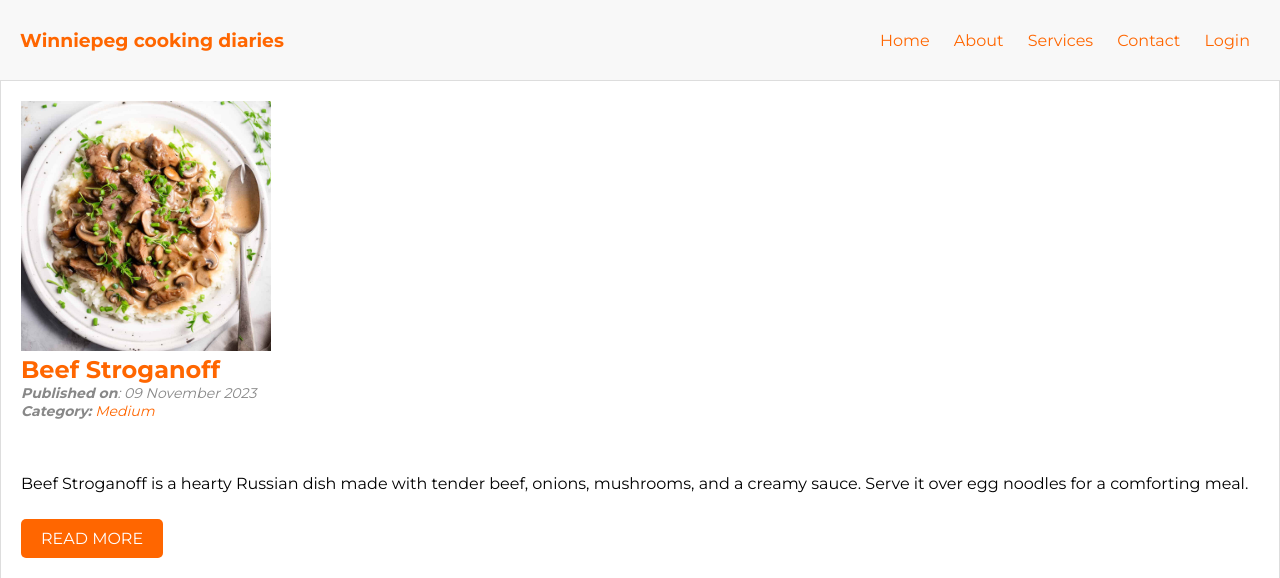
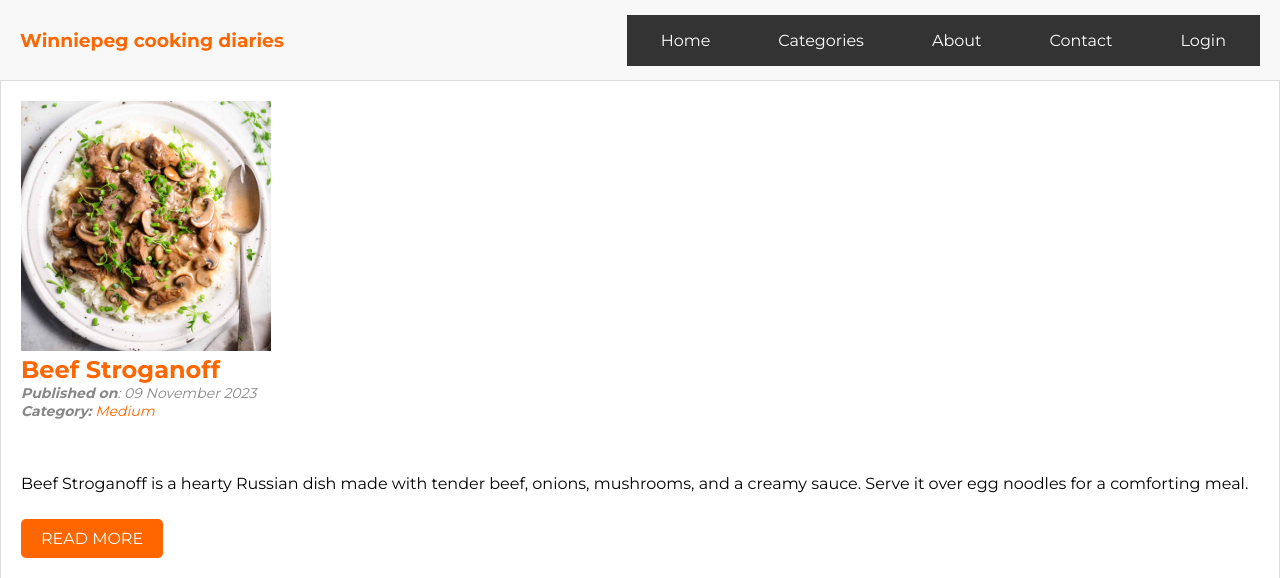
Before and after one commit to tejus07/php-cms, a PHP site: page / in a window 1280 px wide. Shown: the top 578 px of the page. Run offline with PHP 8.4, Linux system fonts and the light colour scheme; data comes from the database, SQL or seed files in the repository.

Commit message:
dynamic category in navbar & categoy page  added

```diff
--- a/Shared/header.php
+++ b/Shared/header.php
@@ -8,11 +8,5 @@
 <body>
     <header>
     <h3>Winniepeg cooking diaries</h3>
-    <nav>
-        <a href="#">Home</a>
-        <a href="#">About</a>
-        <a href="#">Services</a>
-        <a href="#">Contact</a>
-        <a href="admin/login.php">Login</a>
-    </nav>
+    <?php include_once('navbar.php'); ?>
 </header>
--- /dev/null
+++ b/Shared/navbar.php
@@ -0,0 +1,26 @@
+<?php
+include_once("database.php");
+
+$database = new Database();
+
+$pdo = $database->getConnection();
+
+$stmt = $pdo->query("SELECT * FROM categories");
+
+?>
+<nav>
+    <ul class="navbar">
+        <li><a href="./">Home</a></li>
+        <li class="dropdown">
+            <a class="dropbtn">Categories</a>
+            <div class="dropdown-content">
+                <?php while($data = $stmt->fetch(PDO::FETCH_ASSOC)) { ?>
+                <a href="./open_category.php?id=<?php echo $data['category_id'] ?>"><?php echo $data['category_name'] ?></a>
+                <?php } ?>
+            </div>
+        </li>
+        <li><a href="#">About</a></li>
+        <li><a href="#">Contact</a></li>
+        <li><a href="admin/login.php">Login</a></li>
+    </ul>
+</nav>
--- a/css/styles.css
+++ b/css/styles.css
@@ -148,3 +148,59 @@ a:hover {
 .btn:hover {
     background-color: #ffcc66;
 }
+
+
+nav {
+    background-color: #333; /* Background color */
+}
+
+.navbar {
+    list-style-type: none;
+    margin: 0;
+    padding: 0;
+    display: flex; /* Display as a flex container */
+}
+
+.navbar li {
+    margin: 0;
+}
+
+.navbar a {
+    display: block;
+    padding: 1em 1.5em;
+    text-decoration: none;
+    color: white; /* Link text color */
+    transition: background-color 0.3s; /* Smooth color transition on hover */
+}
+
+.navbar a:hover {
+    background-color: #555; /* Background color on hover */
+}
+
+/* Dropdown styles */
+.dropdown {
+    position: relative;
+}
+
+.dropdown-content {
+    display: none;
+    position: absolute;
+    background-color: #333;
+    min-width: 470px;
+    z-index: 1;
+}
+
+.dropdown-content a {
+    color: white;
+    padding: 12px 16px;
+    text-decoration: none;
+    display: block;
+}
+
+.dropdown:hover .dropdown-content {
+    display: flex;
+    flex-wrap: wrap;
+    max-width: 130px;
+    left: -100%;
+    justify-content: space-evenly;
+}
```
Also changed, not shown: open_category.php (added, +80 -0 lines).
